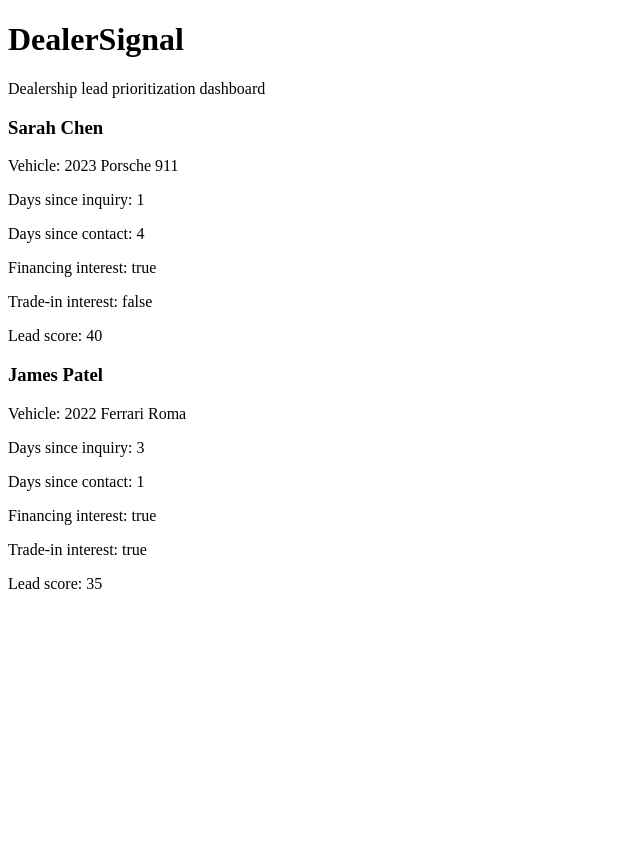
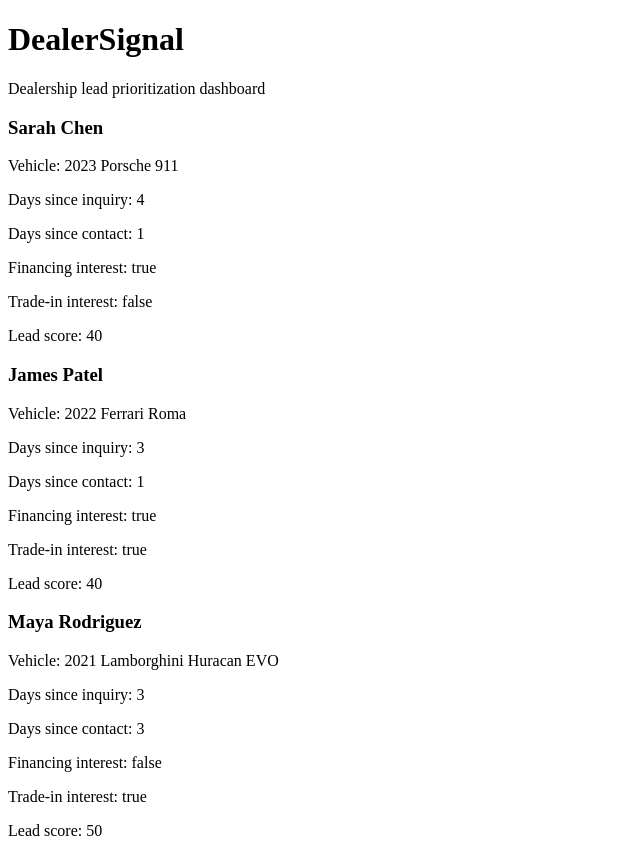
Before and after one commit to Aaditya-Golash/dealer-signal, an Angular app: page / in a window 1280 px wide. Shown: the whole page, without its empty margins (0-640 px from the left). Before the commit the page ends 800 px from the top, so only its background shows below. Built offline with nearby package versions, Linux system fonts and the light colour scheme.

Commit message:
Add lead timing and follow-up scoring

```diff
--- a/src/app/app.ts
+++ b/src/app/app.ts
@@ -25,8 +25,8 @@ export class App {
       vehicle: '2023 Porsche 911',
       financingInterest: true ,
       vehicleAvailable: true,
-      daysSinceInquiry: 1,
-      daysSinceContact: 4,
+      daysSinceInquiry: 4,
+      daysSinceContact: 1,
       tradeInInterest: false
 
 
@@ -39,7 +39,16 @@ export class App {
       daysSinceInquiry: 3,
       daysSinceContact: 1,
       tradeInInterest: true
-    }
+    },
+    {
+      name: 'Maya Rodriguez',
+      vehicle: '2021 Lamborghini Huracan EVO',
+      financingInterest: false,
+      vehicleAvailable: true,
+      daysSinceInquiry: 3,
+      daysSinceContact: 3,
+      tradeInInterest: true
+}
   ];
 
   calculateScore(leadItem: Lead ) {
@@ -54,6 +63,23 @@ export class App {
     if(leadItem.tradeInInterest){
       score = score + 15;
     }
+    if(leadItem.daysSinceInquiry <= 1){
+      score = score + 10;
+    }
+    else if(leadItem.daysSinceInquiry <= 3){
+      score = score + 5
+    }
+    if(leadItem.daysSinceContact >= 3 &&
+      leadItem.daysSinceContact <= 5
+    ){
+      score = score + 10;
+    }
+    else if(
+      leadItem.daysSinceContact >= 6 &&
+      leadItem.daysSinceContact <= 10
+    ){
+      score = score + 5;
+    }
     return score;
   }
 }
```
